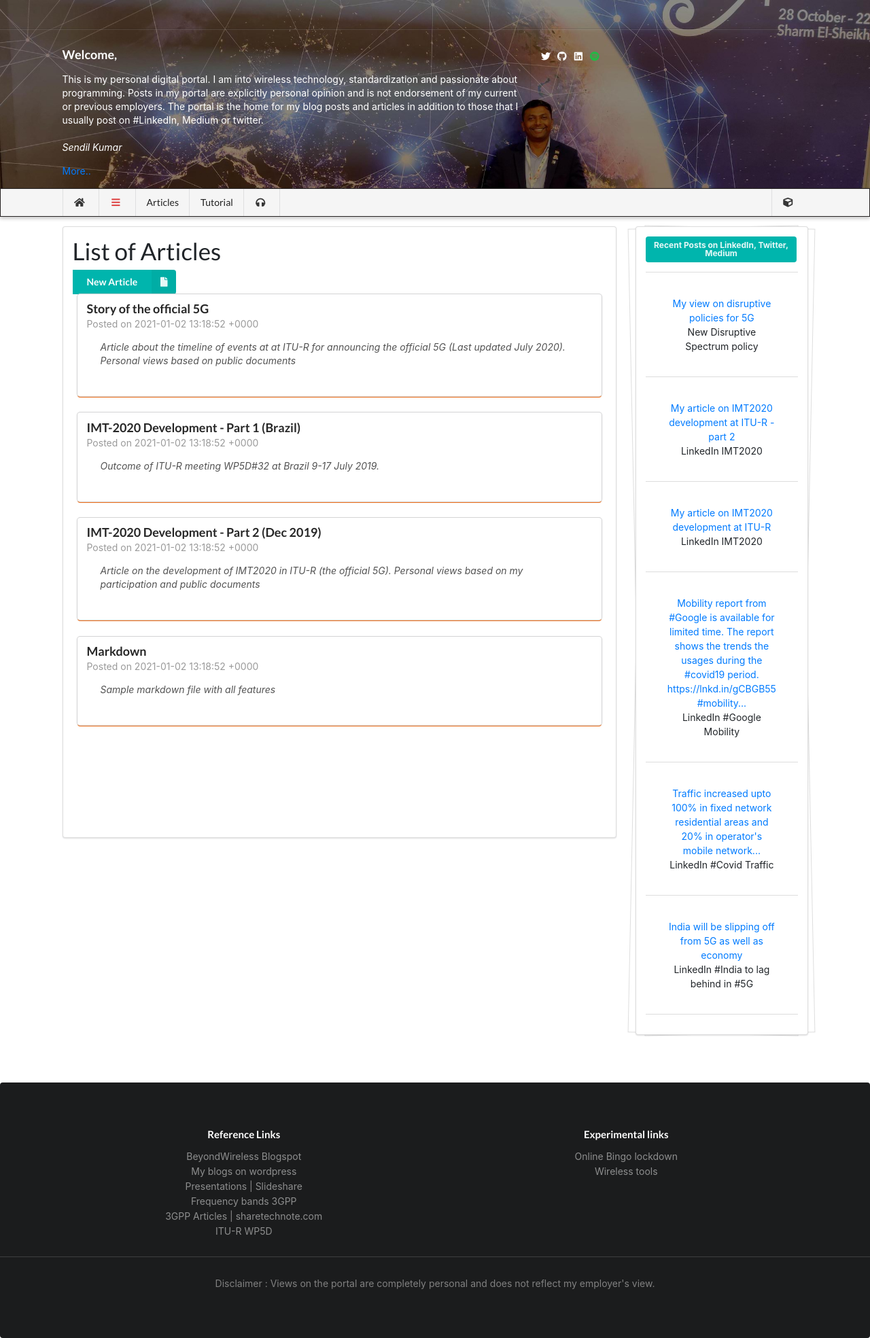
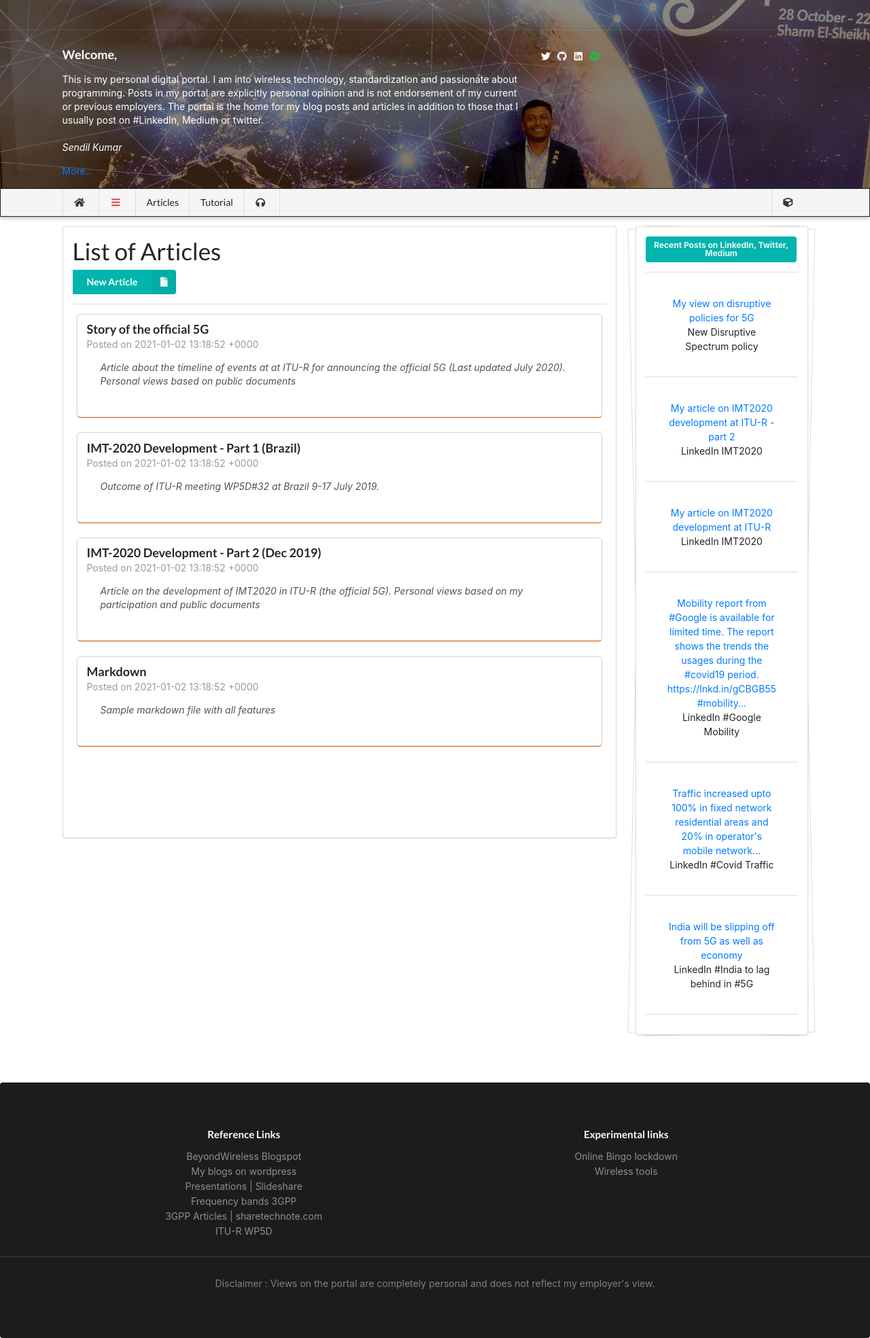
Before and after one commit to wiless/wiless.github.io, a Jekyll site: the page built from articles.html, in a window 1280 px wide. Shown: the whole page at 68% size. Built offline with Jekyll 4.4.1, drawn with Linux system fonts in a browser that asks for light colours; nearby versions of some CDN libraries; some web fonts are replaced; comment, search, counter and statistics services are not loaded; a style sheet for code colours, icons or effects is not loaded.

Commit message:
Update articles.html

```diff
--- a/articles.html
+++ b/articles.html
@@ -11,6 +11,8 @@ permalink: /articles
     New Article
   </button>
 </div>
+
+<div class="ui divider"> </div>
 
  <script>
    function CreateArticle(){
```
